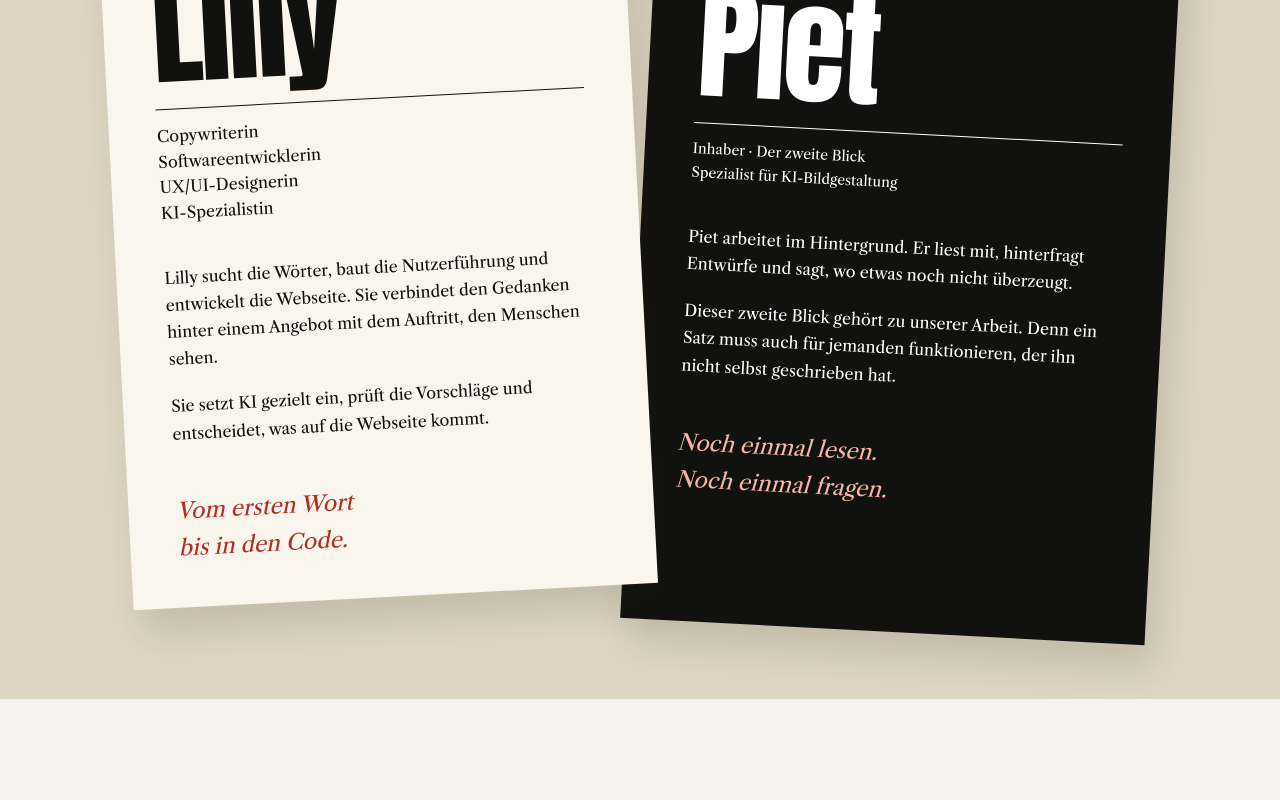
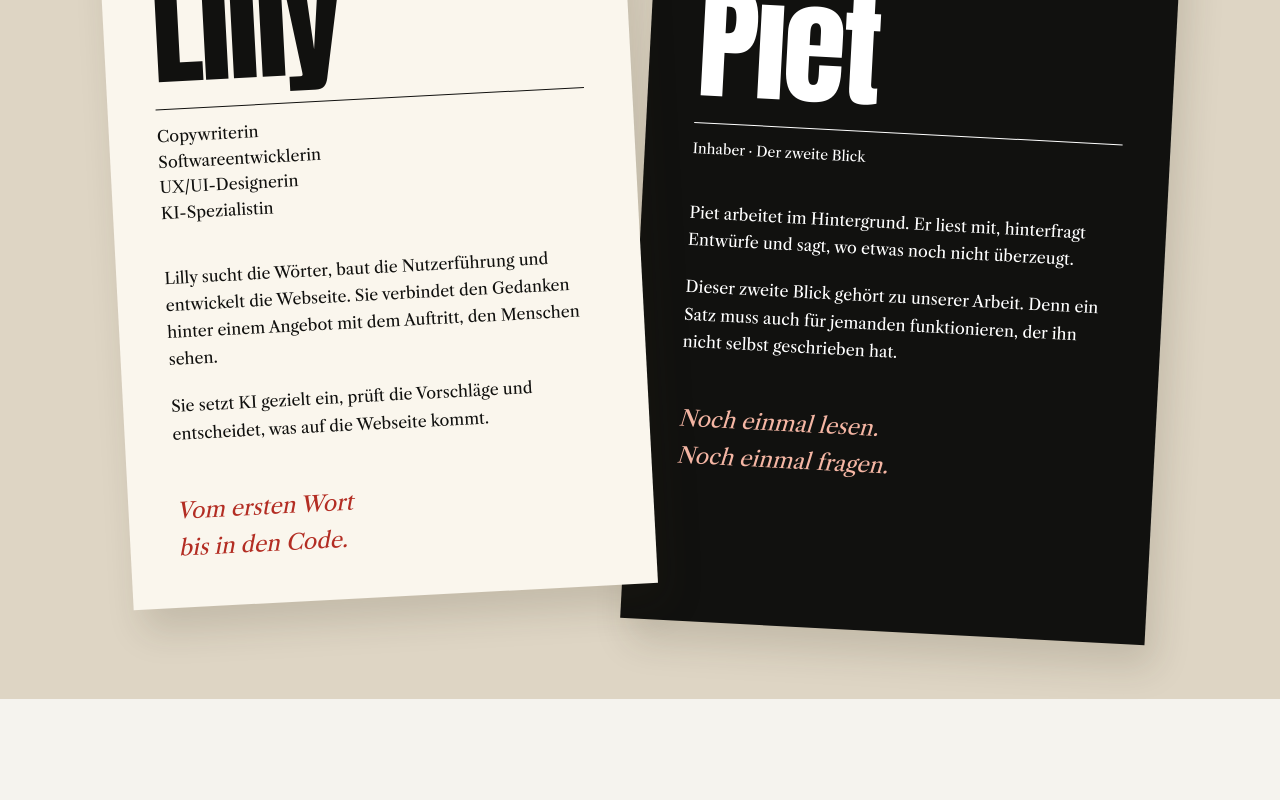
Before and after one commit to lillycontentcreatorwerkstatt-sudo/satzstrategie-webseite, a Next.js app in the folder webseiten-check/: page /wer-wir-sind in a window 1280 px wide. Shown: the part 800-1600 px from the top of the page. Built offline with nearby package versions, Linux system fonts and the light colour scheme.

Commit message:
Remove AI imagery specialist designation from Piet profile

```diff
--- a/webseiten-check/src/app/wer-wir-sind/page.tsx
+++ b/webseiten-check/src/app/wer-wir-sind/page.tsx
@@ -1,10 +1,10 @@
 import { pageMetadata } from "@/lib/site-metadata";
 import StudioShell, { StudioNext } from "../components/StudioShell";
-export const metadata = pageMetadata("/wer-wir-sind", "Wir sind Lilly & Piet | Satzstrategie", "Lilly ist Copywriterin, Softwareentwicklerin, UX/UI-Designerin und KI-Spezialistin. Piet ist Inhaber, bringt den zweiten Blick ein und gestaltet Bilder mit KI.");
+export const metadata = pageMetadata("/wer-wir-sind", "Wir sind Lilly & Piet | Satzstrategie", "Lilly ist Copywriterin, Softwareentwicklerin, UX/UI-Designerin und KI-Spezialistin. Piet ist Inhaber und bringt den zweiten Blick ein.");
 export default function StudioPage() {
   return <StudioShell active="/wer-wir-sind">
     <section className="about-hero"><h1><span>Lilly.</span><span className="about-amp" aria-hidden="true">&amp;</span><span>Piet.</span></h1><p>Zwei Menschen.<br />Eine gemeinsame Satzstrategie.</p></section>
-    <section className="people-spread section-space" aria-label="Das Team"><article className="person-sheet person-lilly"><h2>Lilly</h2><p className="person-role"><span>Copywriterin</span><span>Softwareentwicklerin</span><span>UX/UI-Designerin</span><span>KI-Spezialistin</span></p><p>Lilly sucht die Wörter, baut die Nutzerführung und entwickelt die Webseite. Sie verbindet den Gedanken hinter einem Angebot mit dem Auftritt, den Menschen sehen.</p><p>Sie setzt KI gezielt ein, prüft die Vorschläge und entscheidet, was auf die Webseite kommt.</p><p className="person-note">Vom ersten Wort<br />bis in den Code.</p></article><article className="person-sheet person-piet"><h2>Piet</h2><p className="person-role"><span>Inhaber · Der zweite Blick</span><span>Spezialist für KI-Bildgestaltung</span></p><p>Piet arbeitet im Hintergrund. Er liest mit, hinterfragt Entwürfe und sagt, wo etwas noch nicht überzeugt.</p><p>Dieser zweite Blick gehört zu unserer Arbeit. Denn ein Satz muss auch für jemanden funktionieren, der ihn nicht selbst geschrieben hat.</p><p className="person-note">Noch einmal lesen.<br />Noch einmal fragen.</p></article></section>
+    <section className="people-spread section-space" aria-label="Das Team"><article className="person-sheet person-lilly"><h2>Lilly</h2><p className="person-role"><span>Copywriterin</span><span>Softwareentwicklerin</span><span>UX/UI-Designerin</span><span>KI-Spezialistin</span></p><p>Lilly sucht die Wörter, baut die Nutzerführung und entwickelt die Webseite. Sie verbindet den Gedanken hinter einem Angebot mit dem Auftritt, den Menschen sehen.</p><p>Sie setzt KI gezielt ein, prüft die Vorschläge und entscheidet, was auf die Webseite kommt.</p><p className="person-note">Vom ersten Wort<br />bis in den Code.</p></article><article className="person-sheet person-piet"><h2>Piet</h2><p className="person-role"><span>Inhaber · Der zweite Blick</span></p><p>Piet arbeitet im Hintergrund. Er liest mit, hinterfragt Entwürfe und sagt, wo etwas noch nicht überzeugt.</p><p>Dieser zweite Blick gehört zu unserer Arbeit. Denn ein Satz muss auch für jemanden funktionieren, der ihn nicht selbst geschrieben hat.</p><p className="person-note">Noch einmal lesen.<br />Noch einmal fragen.</p></article></section>
     <section className="human-statement section-space"><h2>KI arbeitet mit.<br /><span>Wir entscheiden.</span></h2><div><p>KI unterstützt uns bei Recherche, Text und Programmierung. Wir prüfen die Ergebnisse, überarbeiten und geben frei. Die Verantwortung bleibt bei uns.</p><p>Eine mögliche Formulierung ist schnell da. Ob sie zu Ihnen passt, was sie verspricht und wo sie stehen sollte, braucht einen genaueren Blick.</p></div></section>
     <StudioNext href="/kontakt" label="Direkter Kontakt mit Lilly." actionLabel="Lilly kontaktieren">Ein paar Zeilen reichen.</StudioNext>
   </StudioShell>;
```
